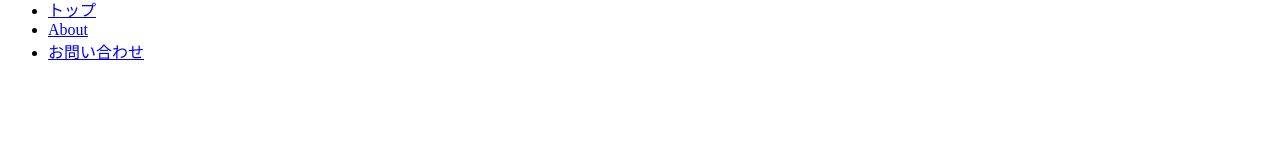
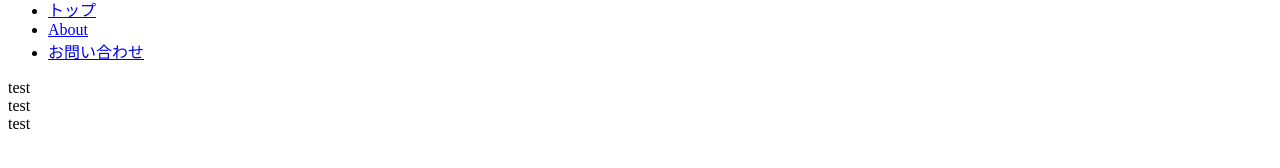
Before and after one commit to harukahirata/my-next-app, a Next.js app: page / in a window 1280 px wide. Shown: the part 262-430 px from the top of the page. Built offline with nearby package versions, Linux system fonts and the light colour scheme.

Commit message:
test: コミット1回目
test: コミット2回目

test: コミット3回目

```diff
--- a/src/app/layout.tsx
+++ b/src/app/layout.tsx
@@ -1,20 +1,25 @@
-import './globals.scss';
-import Header from '@/components/Header';
-import Footer from '@/components/Footer';
+import "./globals.scss";
+import Header from "@/components/Header";
+import Footer from "@/components/Footer";
 
 export const metadata = {
-  title: 'My App',
-  description: '自分で作ったNext.jsアプリ'
-}
+	title: "My App",
+	description: "自分で作ったNext.jsアプリ",
+};
 
-export default function RootLayout({ children }: { children: React.ReactNode }) {
+export default function RootLayout({
+	children,
+}: { children: React.ReactNode }) {
 	return (
 		<html lang="ja">
 			<body>
 				<Header />
 				<main>{children}　</main>
 				<Footer />
+				<div>test</div>
+				<div>test</div>
+				<div>test</div>
 			</body>
 		</html>
-  )
+	);
 }
```
Lines whose indentation alone changed are shown as unchanged.
